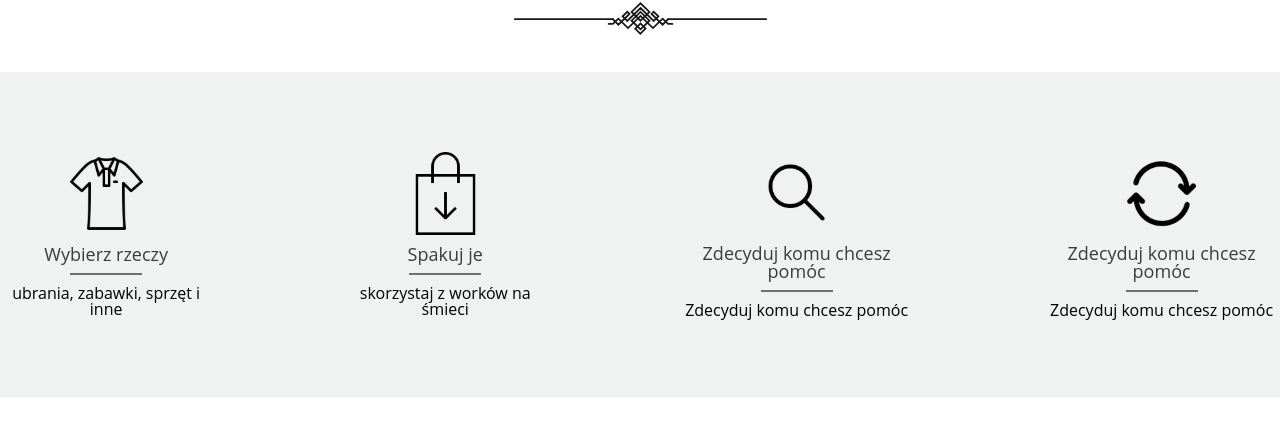
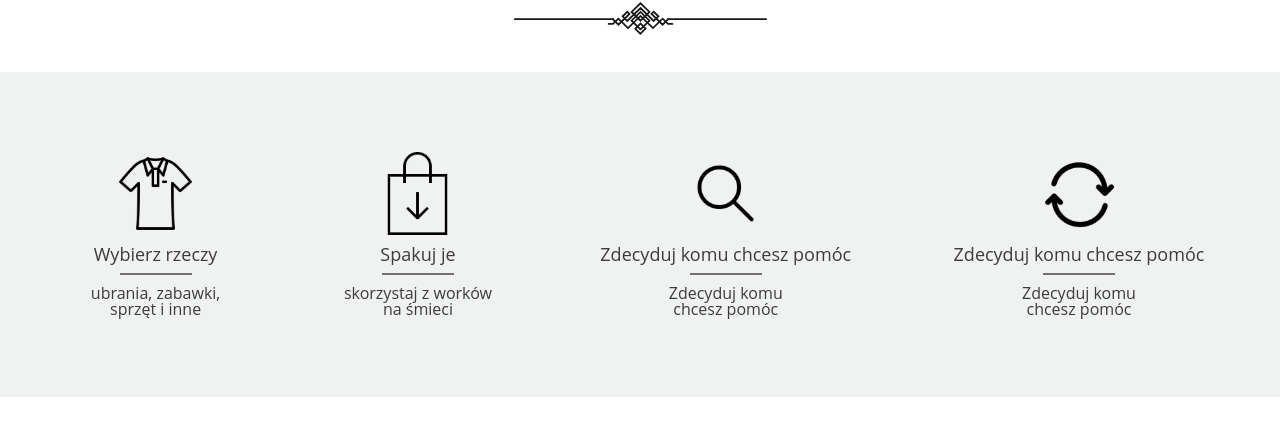
Before and after one commit to Grzesiek333/Portfolio-Lab-Oddam-w-dobre-rece, a React (Vite) app: page / in a window 1280 px wide. Shown: the part 1324-1754 px from the top of the page. Built offline with nearby package versions, Linux system fonts and the light colour scheme.

Commit message:
SimpleSteps-1d-correct

```diff
--- a/src/scss/_SimpleSteps.scss
+++ b/src/scss/_SimpleSteps.scss
@@ -12,7 +12,7 @@
         display: flex;
         justify-content: center;
         align-items: center;
-        gap: 10%;
+        gap: 8%;
     }
 }
 .box_SimpleSteps {
@@ -29,7 +29,7 @@
         font-size: 18px;
         color: $main-color;
     }
-    text {
+    .text_simpleSteps {
         color: $main-color;
         font-size: 16px;
         max-width: 160px;
```
